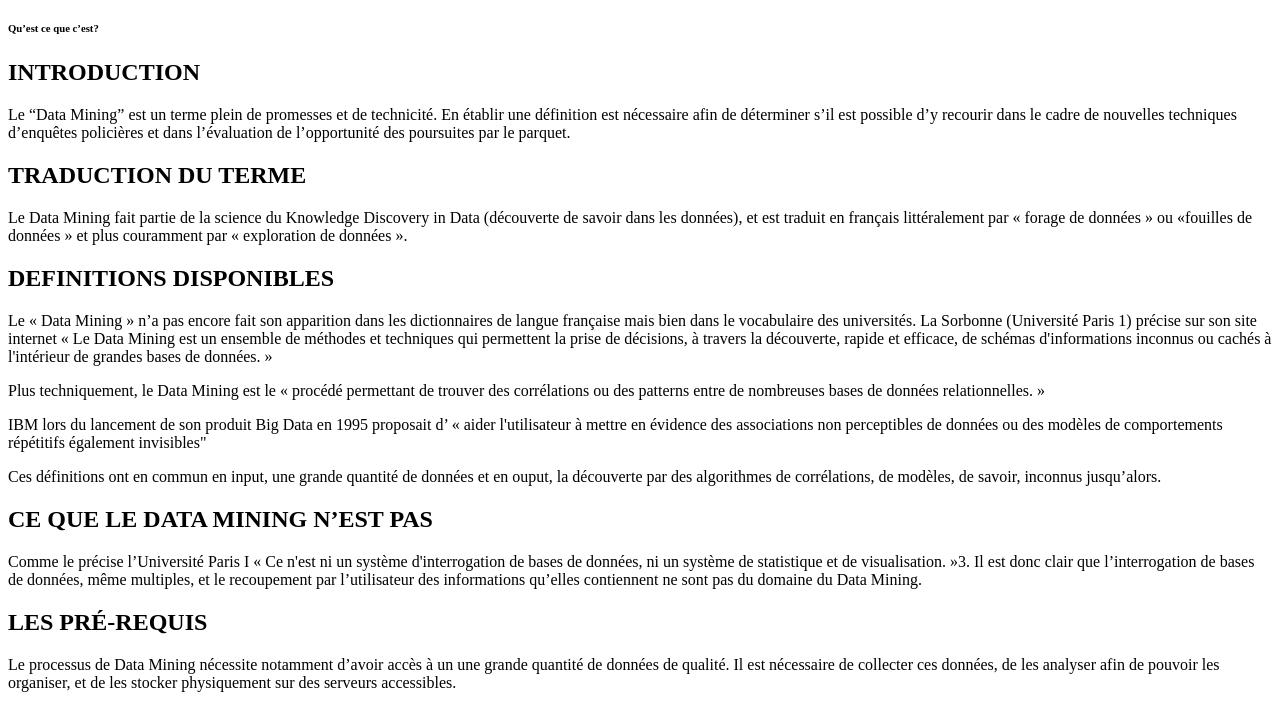
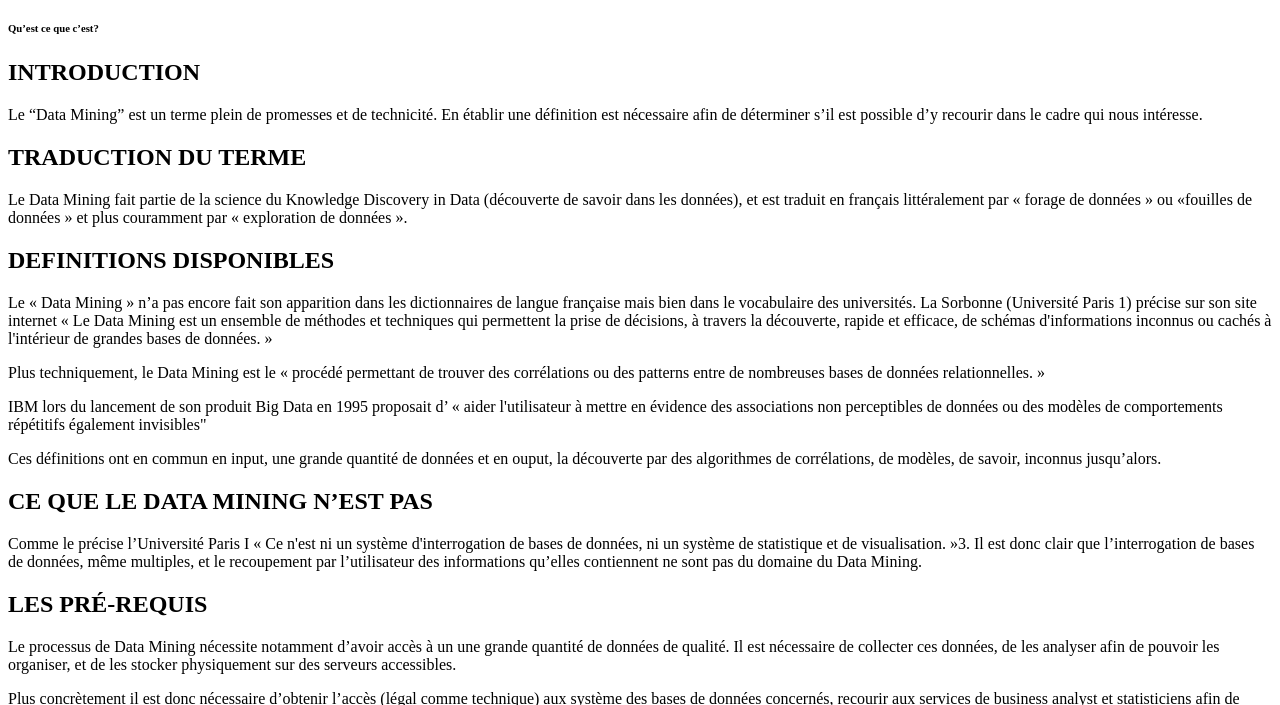
Before and after one commit to ddvdv/DataMining, a plain HTML site: page index.html in a window 1280 px wide. Shown: the part 61-766 px from the top of the page. Drawn offline with Linux system fonts and the light colour scheme.

Commit message:
Retrait mention pro

```diff
--- a/index.html
+++ b/index.html
@@ -12,7 +12,7 @@
 
 <h2>INTRODUCTION</h2>
 <p>
-Le “Data Mining” est un terme plein de promesses et de technicité. En établir une définition est nécessaire afin de déterminer s’il est possible d’y recourir dans le cadre de nouvelles techniques d’enquêtes policières et dans l’évaluation de l’opportunité des poursuites par le parquet.
+Le “Data Mining” est un terme plein de promesses et de technicité. En établir une définition est nécessaire afin de déterminer s’il est possible d’y recourir dans le cadre qui nous intéresse.
 </p>
 
 <h2>TRADUCTION DU TERME</h2>
```
